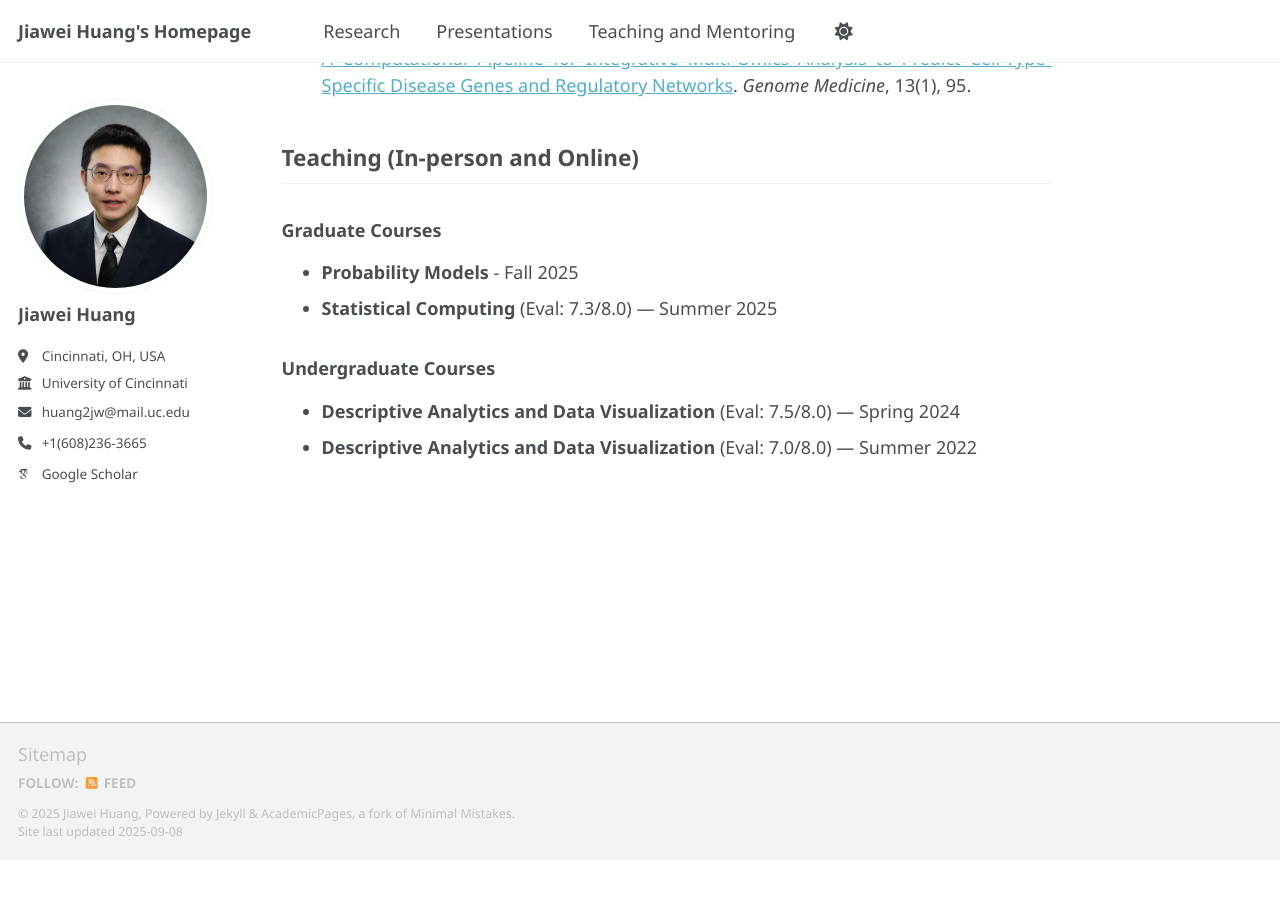
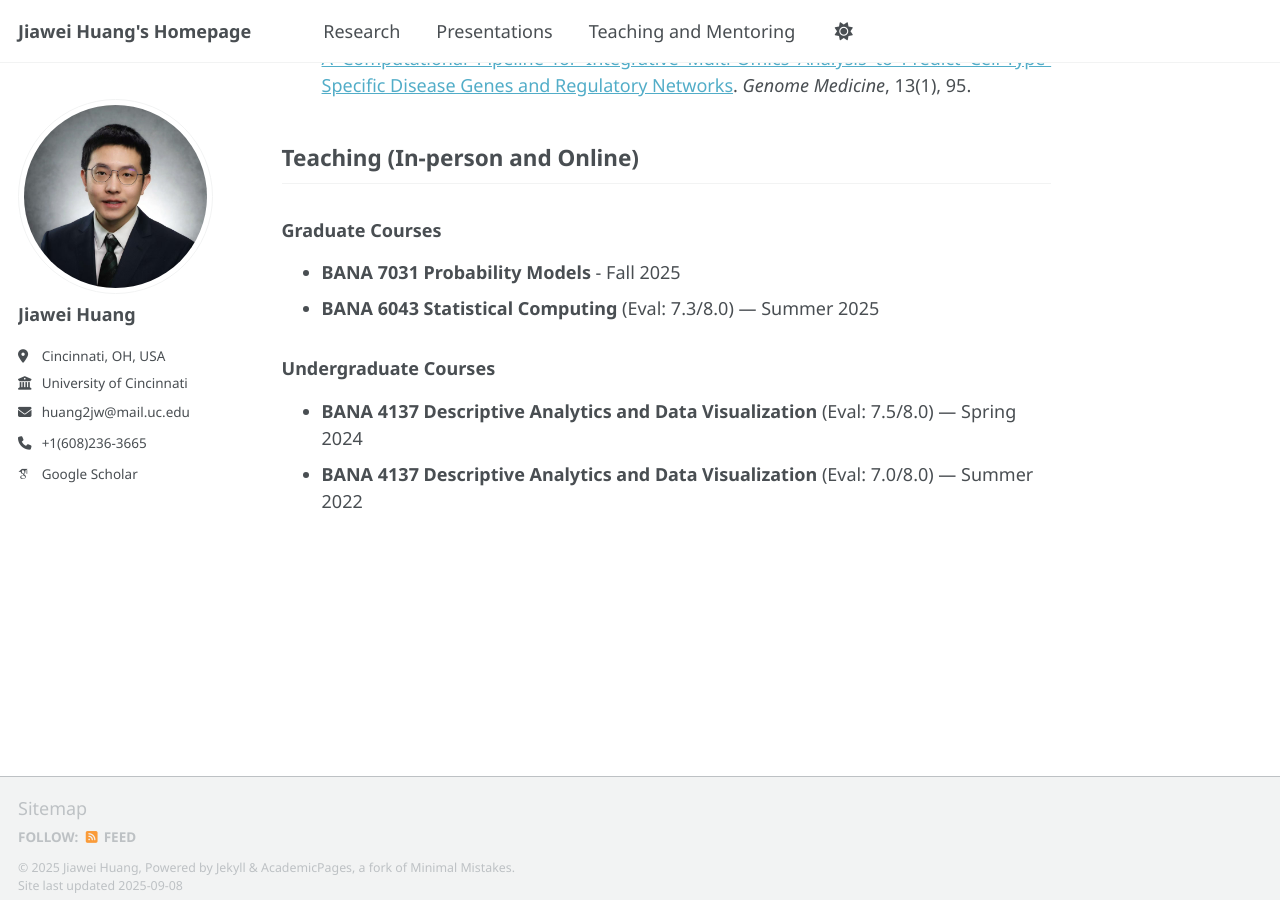
Before and after one commit to Jiawei98/Jiawei98.github.io, a Jekyll site: the page built from _pages/about.md, in a window 1280 px wide and 900 px high, scrolled down 1035 px. Built offline with Jekyll 4.4.1, drawn with Linux system fonts in a browser that asks for light colours; some web fonts are replaced; a script that is not in the unit is left out; before the commit the page ends 1895 px from its top, so only the background shows below that.

Commit message:
Update about.md

```diff
--- a/_pages/about.md
+++ b/_pages/about.md
@@ -36,9 +36,9 @@ My research centers on the application of statistical methods, machine learning,
 ## Teaching (In-person and Online)
 
 ### Graduate Courses
-- **Probability Models** - Fall 2025
-- **Statistical Computing** (Eval: 7.3/8.0) — Summer 2025
+- **BANA 7031 Probability Models** - Fall 2025
+- **BANA 6043 Statistical Computing** (Eval: 7.3/8.0) — Summer 2025
 
 ### Undergraduate Courses
-- **Descriptive Analytics and Data Visualization** (Eval: 7.5/8.0) — Spring 2024
-- **Descriptive Analytics and Data Visualization** (Eval: 7.0/8.0) — Summer 2022
+- **BANA 4137 Descriptive Analytics and Data Visualization** (Eval: 7.5/8.0) — Spring 2024
+- **BANA 4137 Descriptive Analytics and Data Visualization** (Eval: 7.0/8.0) — Summer 2022
```
